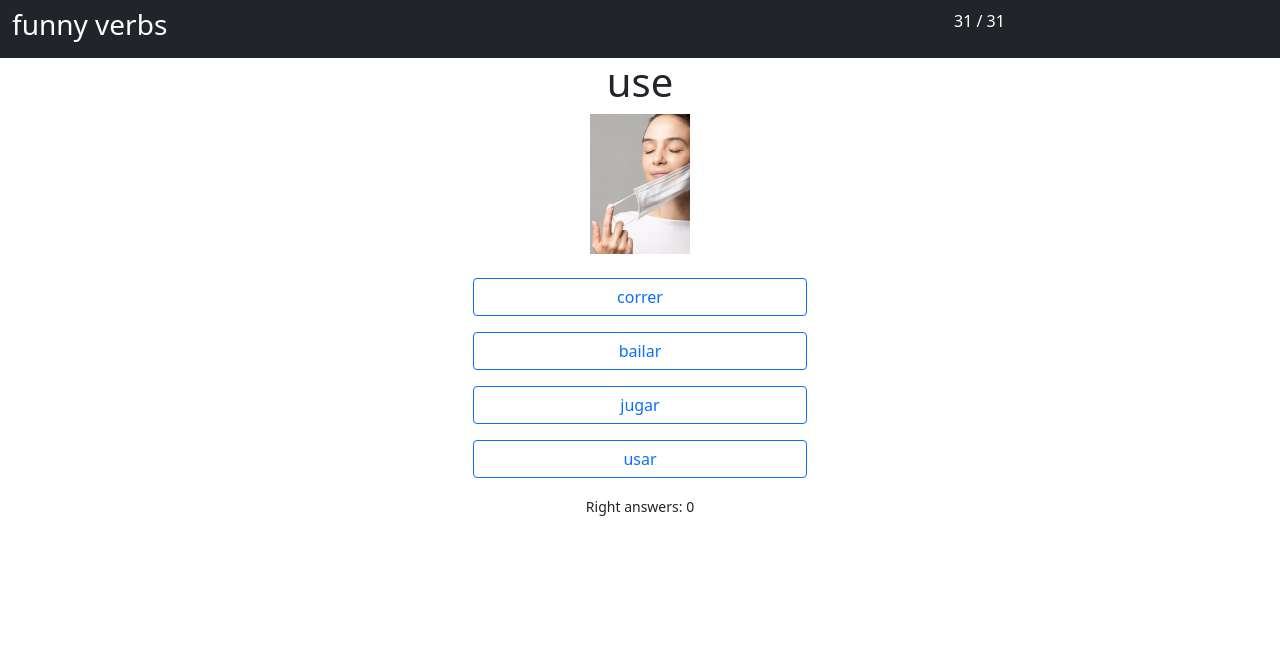
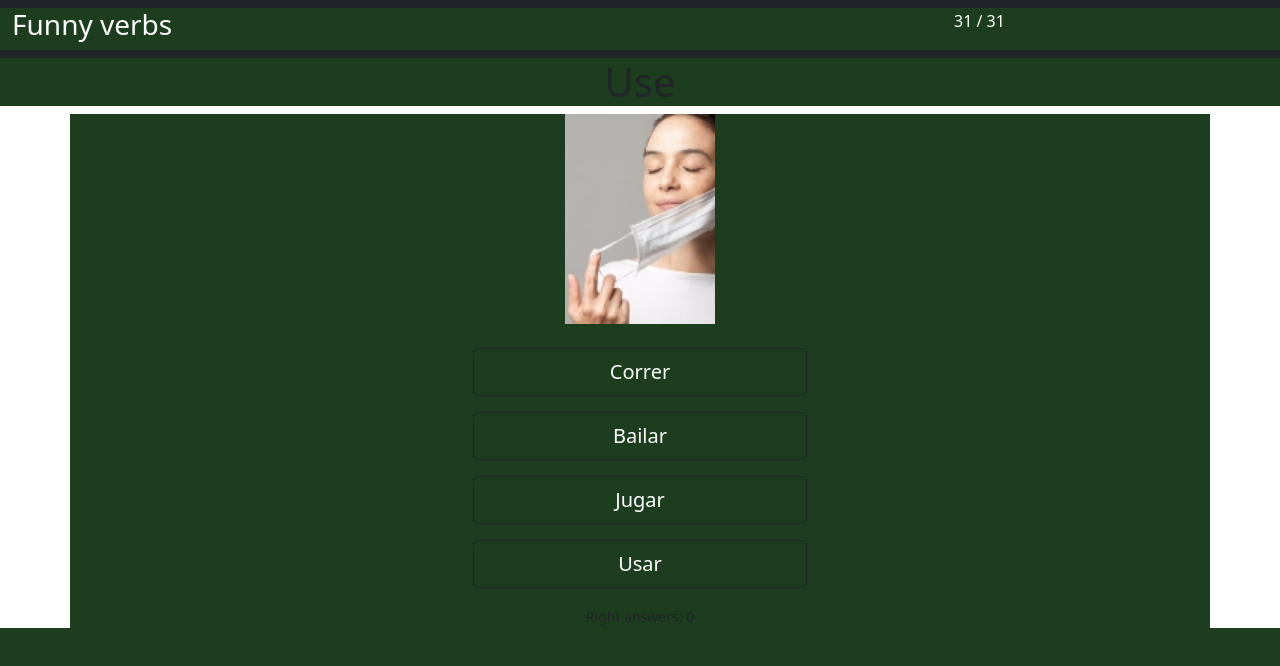
Before and after one commit to EduardoRdz007/VerbsVideogame, a plain HTML site: page index.html in a window 1280 px wide. Both pictures are taken after a click on the icon 640 px from the left and 237 px from the top of the page. Drawn offline with nearby package versions, Linux system fonts and the light colour scheme.

Commit message:
Se editaron el tamaño de los botones y los imagenes

```diff
--- a/index.html
+++ b/index.html
@@ -13,7 +13,7 @@
   <nav class="navbar navbar-dark bg-dark text-white">
     <div class="container-fluid">
         <div class="col-9">
-          <h3>funny verbs</h3>
+          <h3>Funny verbs</h3>
         </div>
         <div class="col-3">
           <p class="verbs-font-white" id="verbs-counter"></p>
--- a/js/script.js
+++ b/js/script.js
@@ -95,11 +95,11 @@ function ponerVerbo(){
   answerRoullete = shuffleAnswers(answerRoullete);
 
   let randomPosition = everyNumberOfVerbs[lastPosition];
-  let imgText = "<img src='img/"+verbs[randomPosition]+".jpg' height:'140px' width='100px'>";
-  first.classList.add("btn","btn-outline-primary","btn-md");
-  second.classList.add("btn","btn-outline-primary","btn-md");
-  third.classList.add("btn","btn-outline-primary","btn-md");
-  fourth.classList.add("btn","btn-outline-primary","btn-md");
+  let imgText = "<img src='img/"+verbs[randomPosition]+".jpg' height:'150px' width='150px'>";
+  first.classList.add("btn","btn-dark","btn-lg",);
+  second.classList.add("btn","btn-dark","btn-lg");
+  third.classList.add("btn","btn-dark","btn-lg");
+  fourth.classList.add("btn","btn-dark","btn-lg");
 
   if (lastPosition >= 0){
     var just_position = lastPosition+1;
--- a/js/verbs.js
+++ b/js/verbs.js
@@ -1,68 +1,68 @@
 const verbs = [
-    'open',
-    'accept',
-    'love',
-    'paint',
-    'play',
-    'follow',
-    'travel',
-    'write',
-    'run',
-    'close',
-    'dance',
-    'stop',
-    'visit',
-    'use',
-    'listen',
-    'invite',
-    'sing',
-    'miss',
-    'order',
-    'cook',
-    'stretch',
-    'extend',
-    'tighten',
-    'start',
-    'study',
-    'stay',
-    'snore',
-    'crash',
-    'diving',
-    'jump',
-    'hang'
+    'Open',
+    'Accept',
+    'Love',
+    'Paint',
+    'Play',
+    'Follow',
+    'Travel',
+    'Write',
+    'Run',
+    'Close',
+    'Dance',
+    'Stop',
+    'Visit',
+    'Use',
+    'Listen',
+    'Invite',
+    'Sing',
+    'Miss',
+    'Order',
+    'Cook',
+    'Stretch',
+    'Extend',
+    'Tighten',
+    'Start',
+    'Study',
+    'Stay',
+    'Snore',
+    'Crash',
+    'Diving',
+    'Jump',
+    'Hang'
 ]
 
 const verbos = [
-    'abrir',
-    'aceptar',
-    'amar',
-    'pintar',
-    'jugar',
-    'seguir',
-    'viajar',
-    'escribir',
-    'correr',
-    'cerrar',
-    'bailar',
-    'alto',
-    'visitar',
-    'usar',
-    'escuchar',
-    'invitar',
-    'cantar',
-    'extrañar',
-    'ordenar',
-    'cocinar',
-    'estirar',
-    'extender',
-    'apretar',
-    'iniciar',
-    'estudiar',
-    'quedarse',
-    'roncar',
-    'chocar',
-    'bucear',
-    'brincar',
-    'colgar'
+    'Abrir',
+    'Aceptar',
+    'Amar',
+    'Pintar',
+    'Jugar',
+    'Seguir',
+    'Viajar',
+    'Escribir',
+    'Correr',
+    'Cerrar',
+    'Bailar',
+    'Alto',
+    'Visitar',
+    'Usar',
+    'Escuchar',
+    'Invitar',
+    'Cantar',
+    'Extrañar',
+    'Ordenar',
+    'Cocinar',
+    'Estirar',
+    'Extender',
+    'Apretar',
+    'Iniciar',
+    'Estudiar',
+    'Quedarse',
+    'Roncar',
+    'Chocar',
+    'Bucear',
+    'Brincar',
+    'Colgar'
 
 ]
--- a/style/style.css
+++ b/style/style.css
@@ -1,9 +1,25 @@
+*{
+    background-color: #1d3d1f;
+    /* background: repeating-linear-gradient(
+        45deg,
+        #ffffff 0%,
+        #ffffff 10%,
+        #ff4f4f 0%,
+        #ffffff 50%
+      )
+      0 / 15px 15px; */
+}
+
+
+
 #verbs-container{
     margin: 0 35%;
+    background-color: #1d3d1f;
 }
 
 .verbs-answer{
     display: block;
+    background-color: #1d3d1f;
 
 }
 
```
